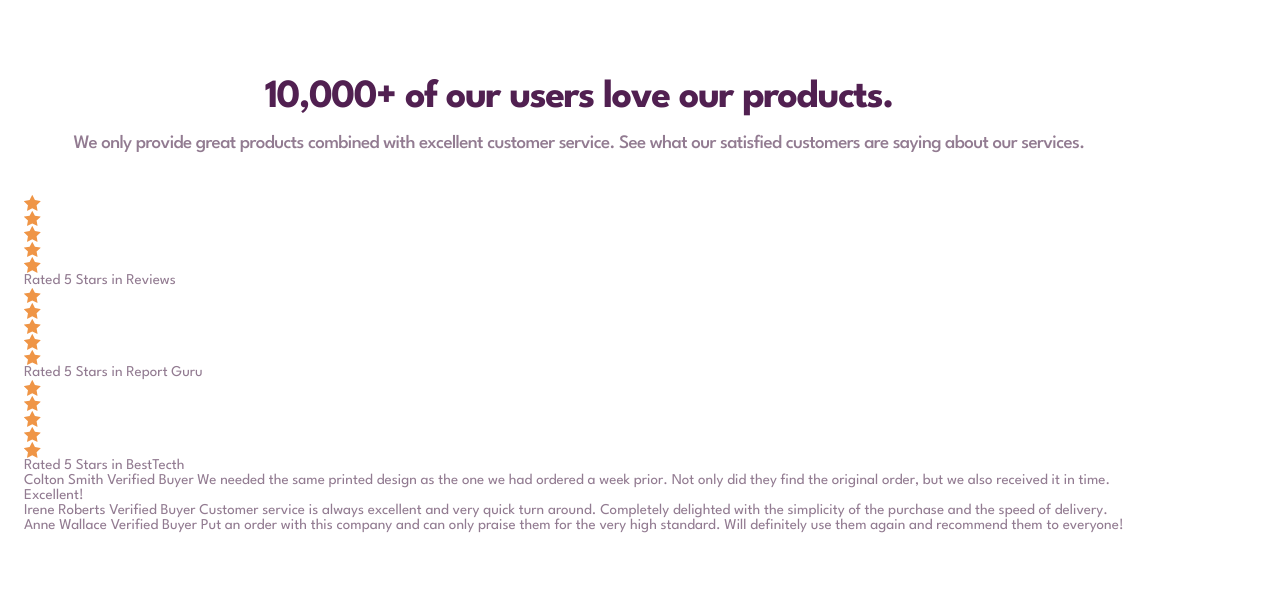
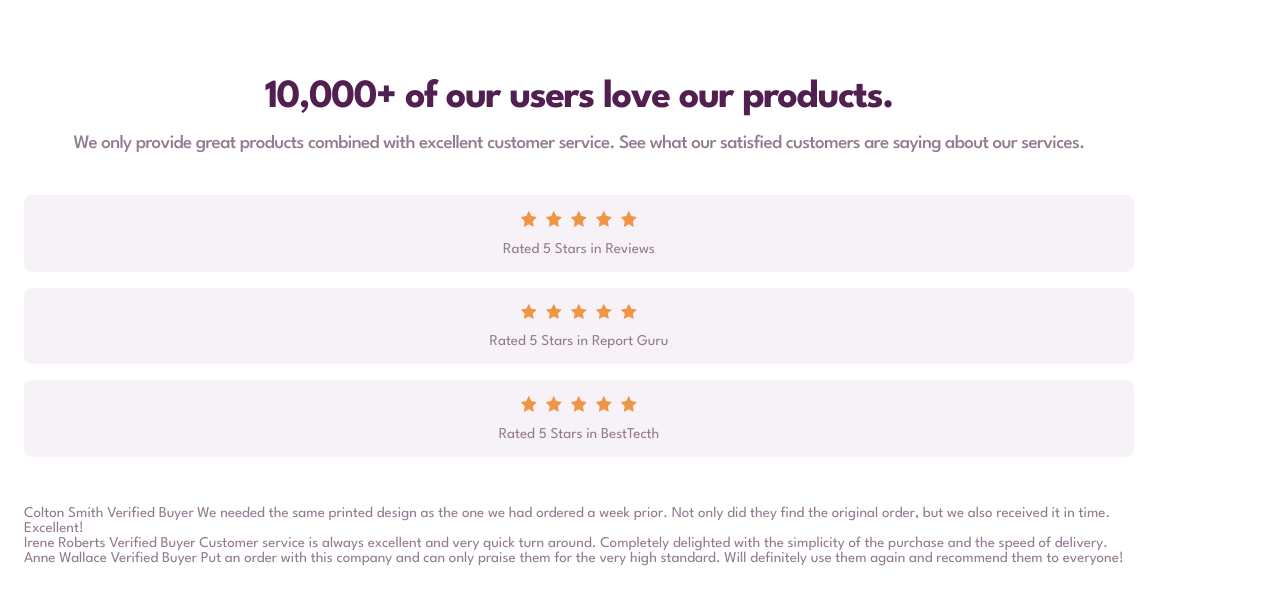
Before and after one commit to miguelzaga/social-proof-section, a React (Vite) app: page / in a window 1280 px wide. Shown: the top 604 px of the page. Built offline with nearby package versions, Linux system fonts and the light colour scheme.

Commit message:
style stars

```diff
--- a/src/scss/05-components/_index.scss
+++ b/src/scss/05-components/_index.scss
@@ -1,2 +1 @@
 @forward "section";
-@forward "stars";
--- a/src/scss/05-components/_section.scss
+++ b/src/scss/05-components/_section.scss
@@ -27,9 +27,23 @@
   }
 
   &__ratings {
+    margin-bottom: 49px;
   }
 
   &__rating {
+    background-color: $light-grayish-magenta;
+    border-radius: 8px;
+    text-align: center;
+    padding: 16px 0 15px;
+    margin: 16px 0;
+
+    &-stars {
+      display: flex;
+      justify-content: center;
+      gap: 8.45px;
+      margin-bottom: 15.2px;
+    }
+
     &-star {
       max-width: 16.5px;
     }
--- a/src/scss/05-components/_stars.scss
+++ /dev/null
@@ -1 +0,0 @@
-@use "./../01-abstracts/" as *;
```
